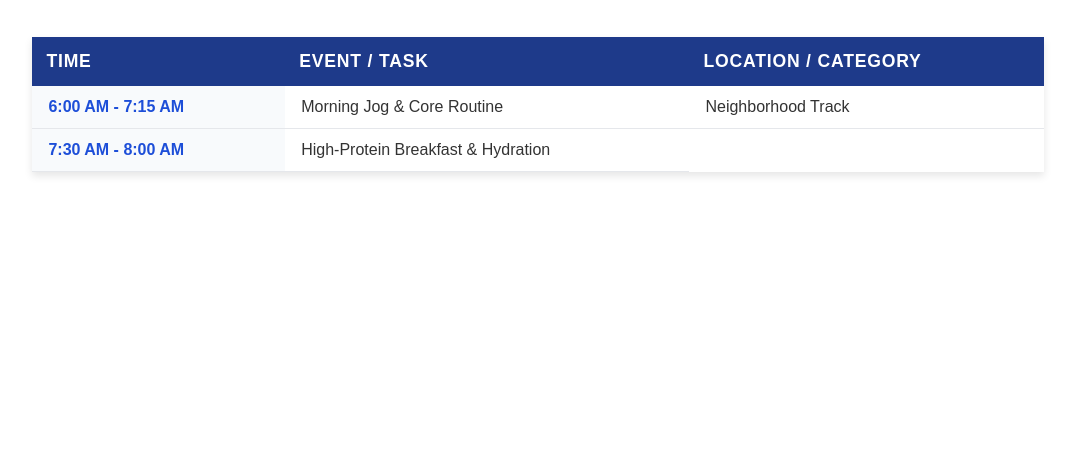
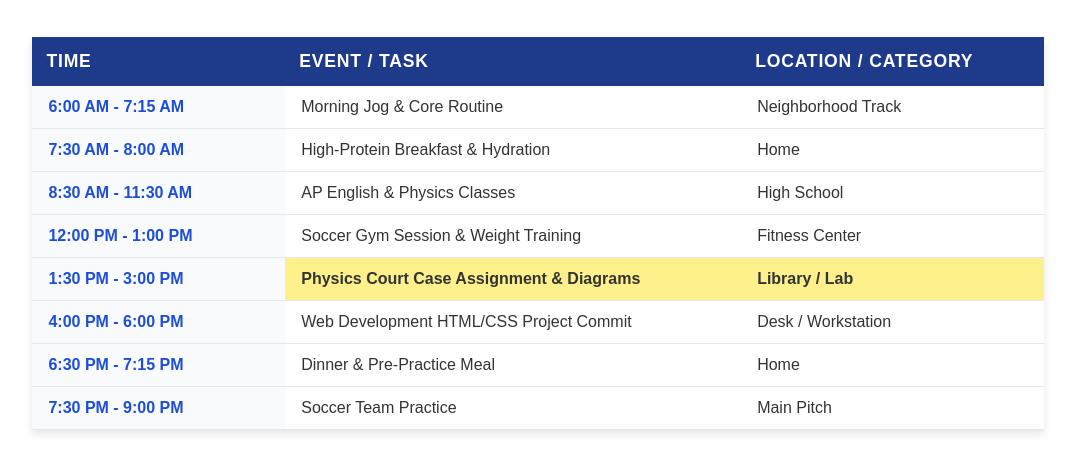
Before and after one commit to josephdavila179-spec/Improving-Lists-and-Tables, a plain HTML site: page index.html in a window 1280 px wide. Shown: the part 70-542 px from the top of the page, without its empty margins (102-1177 px from the left). Drawn offline with Linux system fonts and the light colour scheme.

Commit message:
Update schedule in index.html with new activities

```diff
--- a/index.html
+++ b/index.html
@@ -68,6 +68,7 @@
       </tr>
     </thead>
     <tbody>
+      <!-- UPDATED 6:00 AM - 7:15 AM -->
       <tr>
         <td class="time-col">6:00 AM - 7:15 AM</td>
         <td>Morning Jog & Core Routine</td>
@@ -75,4 +76,43 @@
       </tr>
       <tr>
         <td class="time-col">7:30 AM - 8:00 AM</td>
-        <td>High-Protein Breakfast & Hydration
+        <td>High-Protein Breakfast & Hydration</td>
+        <td>Home</td>
+      </tr>
+      <tr>
+        <td class="time-col">8:30 AM - 11:30 AM</td>
+        <td>AP English & Physics Classes</td>
+        <td>High School</td>
+      </tr>
+      <!-- UPDATED 12:00 PM - 1:00 PM -->
+      <tr>
+        <td class="time-col">12:00 PM - 1:00 PM</td>
+        <td>Soccer Gym Session & Weight Training</td>
+        <td>Fitness Center</td>
+      </tr>
+      <tr id="priority-event">
+        <td class="time-col">1:30 PM - 3:00 PM</td>
+        <td>Physics Court Case Assignment & Diagrams</td>
+        <td>Library / Lab</td>
+      </tr>
+      <tr>
+        <td class="time-col">4:00 PM - 6:00 PM</td>
+        <td>Web Development HTML/CSS Project Commit</td>
+        <td>Desk / Workstation</td>
+      </tr>
+      <tr>
+        <td class="time-col">6:30 PM - 7:15 PM</td>
+        <td>Dinner & Pre-Practice Meal</td>
+        <td>Home</td>
+      </tr>
+      <!-- UPDATED 7:30 PM - 9:00 PM -->
+      <tr>
+        <td class="time-col">7:30 PM - 9:00 PM</td>
+        <td>Soccer Team Practice</td>
+        <td>Main Pitch</td>
+      </tr>
+    </tbody>
+  </table>
+
+</body>
+</html>
```
